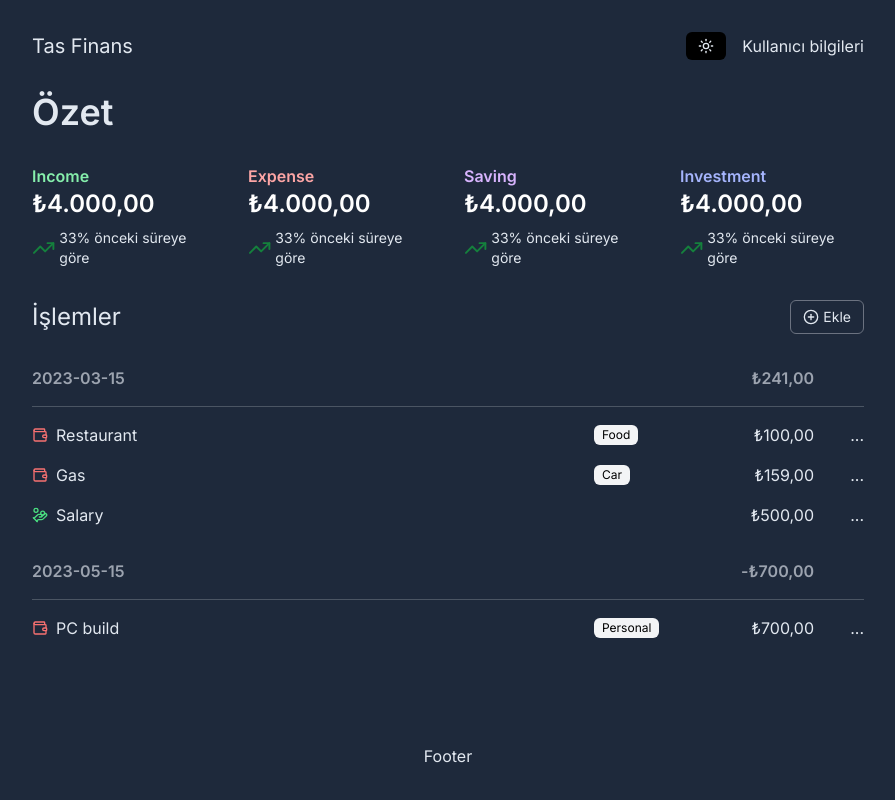
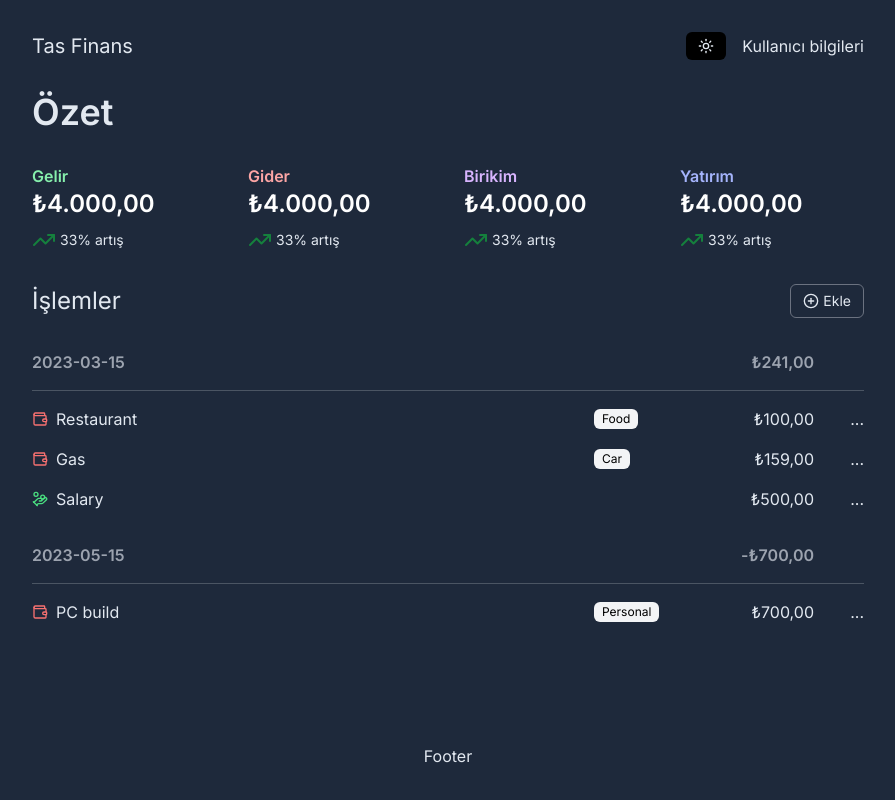
Before and after one commit to tascagdas/Tas-Finans, a Next.js app: page /dashboard in a window 1280 px wide. Shown: the whole page, without its empty margins (192-1087 px from the left). Built offline with nearby package versions, Linux system fonts and the light colour scheme; no server answers; data requests are answered from the project's data file.

Commit message:
trend için displayname özelliği eklendi ve artış veya azalış olduğu koşula göre stringle belirtildi.

```diff
--- a/app/dashboard/components/trend.js
+++ b/app/dashboard/components/trend.js
@@ -1,9 +1,9 @@
 import BaseTrend from "@/components/trend"
-const Trend = async ({ type }) => {
+const Trend = async ({ type, displayName }) => {
     const response = await fetch(`http://localhost:3100/trends/${type}`);
     const { amount, prevAmount } = await response.json();
     return (
-        <BaseTrend amount={amount} type={type} prevAmount={prevAmount} />
+        <BaseTrend amount={amount} type={type} prevAmount={prevAmount} displayName={displayName} />
     )
 }
 
--- a/app/dashboard/page.js
+++ b/app/dashboard/page.js
@@ -15,16 +15,16 @@ const Page = () => {
       </section>
       <section className="mb-8 grid grid-cols-2 lg:grid-cols-4 gap-8">
         <Suspense fallback={<TrendFallback/>}>
-          <Trend type="Income" />
+          <Trend type="Income" displayName="Gelir"/>
         </Suspense>
         <Suspense fallback={<TrendFallback />}>
-          <Trend type="Expense" />
+          <Trend type="Expense" displayName="Gider" />
         </Suspense>
         <Suspense fallback={<TrendFallback />}>
-          <Trend type="Saving" />
+          <Trend type="Saving" displayName="Birikim" />
         </Suspense>
         <Suspense fallback={<TrendFallback />}>
-          <Trend type="Investment" />
+          <Trend type="Investment" displayName="Yatırım" />
         </Suspense>
       </section>
 
--- a/app/playground/page.js
+++ b/app/playground/page.js
@@ -33,10 +33,10 @@ const Page = () => {
                 <h2 className='mb-4 text-lg font-mono'>Trend</h2>
                 <Seperator />
                 <div className='flex space-x-4'>
-                    <Trend type="Income" amount={1000} prevAmount={1100} />
-                    <Trend type="Expense" amount={1700} prevAmount={1500} />
-                    <Trend type="Investment" amount={300} />
-                    <Trend type="Saving" amount={700} />
+                    <Trend type="Income" amount={1000} prevAmount={1100} displayName="Gelir" />
+                    <Trend type="Expense" amount={1700} prevAmount={1500} displayName="Gider" />
+                    <Trend type="Investment" amount={300} displayName="Yatırım" />
+                    <Trend type="Saving" amount={700} displayName="Birikim" />
                 </div>
             </div>
             <div className='border border-gray-500 '>
--- a/components/trend.js
+++ b/components/trend.js
@@ -2,7 +2,7 @@ import { useFormatCurrency } from '@/hooks/use-format-currency'
 import { MoveRight, TrendingDown, TrendingUp } from 'lucide-react'
 import { useMemo } from 'react'
 
-const Trend = ({ type, amount, prevAmount }) => {
+const Trend = ({ type, amount, prevAmount, displayName }) => {
     const colorClasses = {
         'Income': 'text-green-700 dark:text-green-300',
         'Expense': 'text-red-700 dark:text-red-300',
@@ -28,7 +28,7 @@ const Trend = ({ type, amount, prevAmount }) => {
         <>
             <div>
                 <div className={`font-semibold ${colorClasses[type]}`}>
-                    {type}
+                    {displayName}
                 </div>
                 <div className='text-2xl font-semibold text-black dark:text-white mb-2'>
                     {formattedAmount}
@@ -38,7 +38,7 @@ const Trend = ({ type, amount, prevAmount }) => {
                     {percentageChange == 0 && <MoveRight />}
                     {percentageChange > 0 && <TrendingUp className='text-green-700 dark:rext-green-400' />}
                     <div>
-                        {percentageChange}% önceki süreye göre
+                        {percentageChange}%  {percentageChange == 0 && "değişim yok"}{percentageChange < 0 && "azalma"}{percentageChange > 0 && "artış"}
                     </div>
                 </div>
             </div>
```
